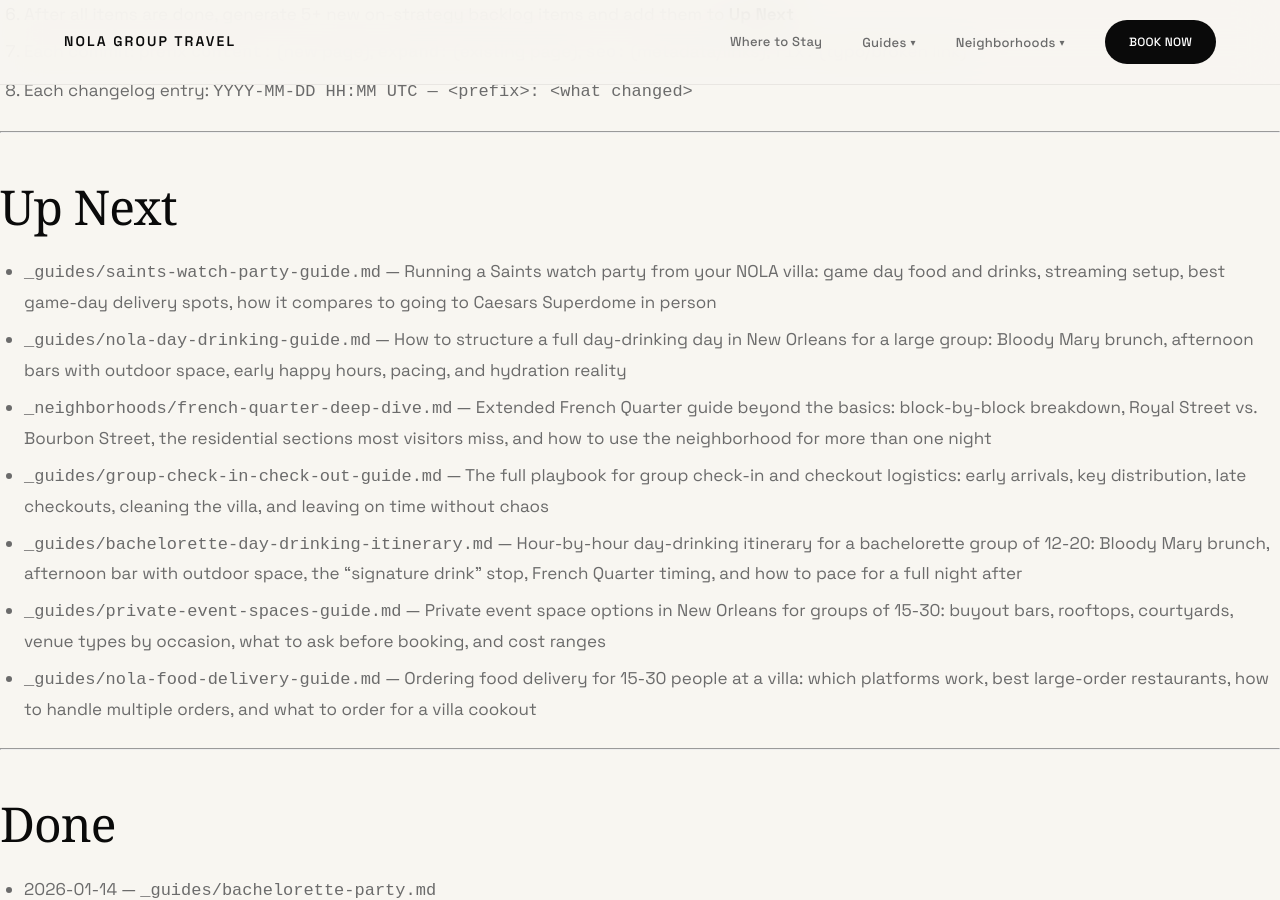
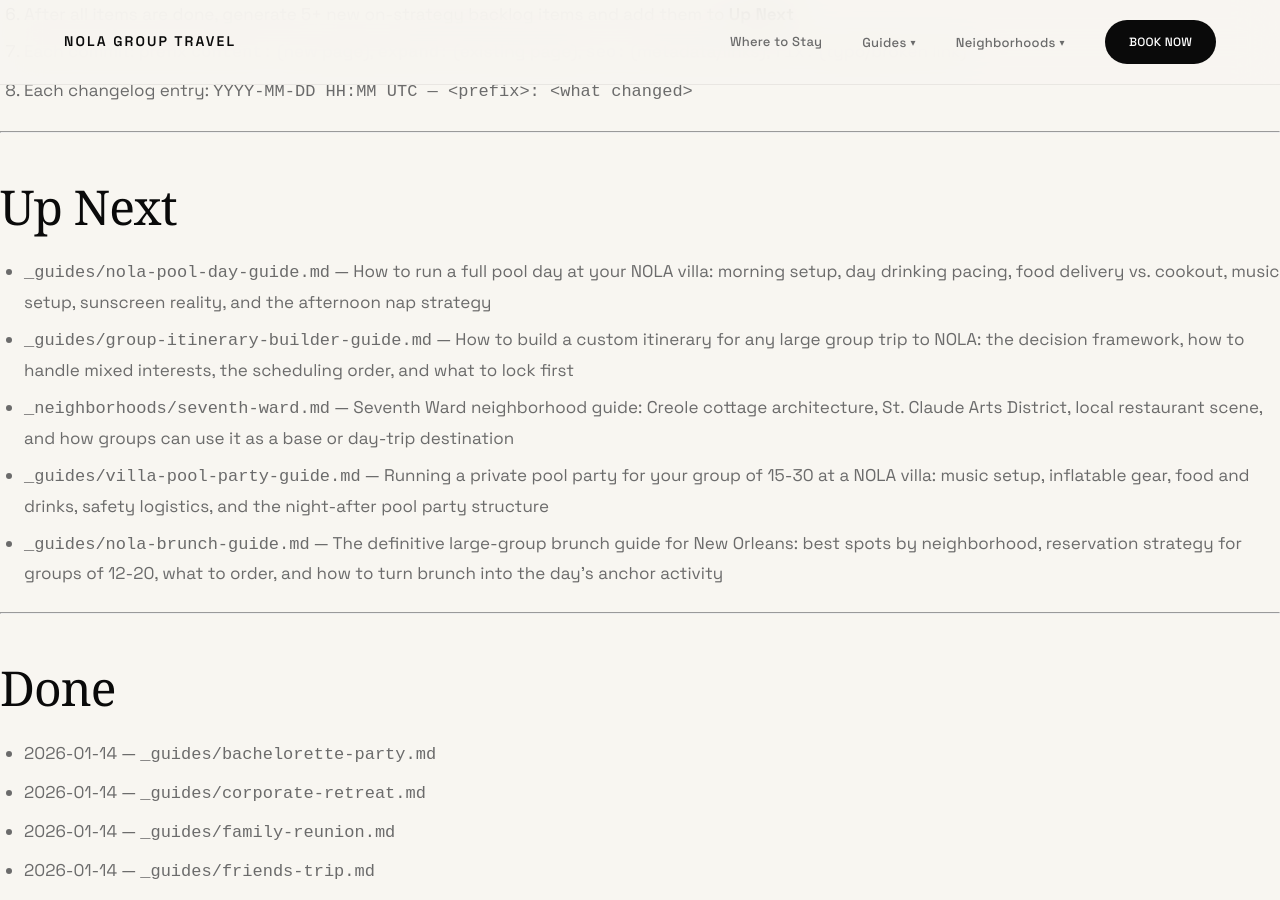
Before and after one commit to sjworth-dev/nola-group-travel, a Jekyll site: the page built from ROADMAP.md, in a window 1280 px wide and 900 px high, scrolled down 3353 px. Built offline with Jekyll 4.4.1, drawn with Linux system fonts in a browser that asks for light colours; some web fonts are replaced; our own code applies the rules of GitHub Pages for plain Markdown files; some of the changed text lies outside the part shown.

Commit message:
seo: update ROADMAP — move 7 guides to Done, add 5 new Up Next items, update changelog

```diff
--- a/ROADMAP.md
+++ b/ROADMAP.md
@@ -97,13 +97,11 @@ New guides go in `_guides/<slug>.md`. New neighborhood pages go in `_neighborhoo
 
 ## Up Next
 
-- `_guides/saints-watch-party-guide.md` — Running a Saints watch party from your NOLA villa: game day food and drinks, streaming setup, best game-day delivery spots, how it compares to going to Caesars Superdome in person
-- `_guides/nola-day-drinking-guide.md` — How to structure a full day-drinking day in New Orleans for a large group: Bloody Mary brunch, afternoon bars with outdoor space, early happy hours, pacing, and hydration reality
-- `_neighborhoods/french-quarter-deep-dive.md` — Extended French Quarter guide beyond the basics: block-by-block breakdown, Royal Street vs. Bourbon Street, the residential sections most visitors miss, and how to use the neighborhood for more than one night
-- `_guides/group-check-in-check-out-guide.md` — The full playbook for group check-in and checkout logistics: early arrivals, key distribution, late checkouts, cleaning the villa, and leaving on time without chaos
-- `_guides/bachelorette-day-drinking-itinerary.md` — Hour-by-hour day-drinking itinerary for a bachelorette group of 12-20: Bloody Mary brunch, afternoon bar with outdoor space, the "signature drink" stop, French Quarter timing, and how to pace for a full night after
-- `_guides/private-event-spaces-guide.md` — Private event space options in New Orleans for groups of 15-30: buyout bars, rooftops, courtyards, venue types by occasion, what to ask before booking, and cost ranges
-- `_guides/nola-food-delivery-guide.md` — Ordering food delivery for 15-30 people at a villa: which platforms work, best large-order restaurants, how to handle multiple orders, and what to order for a villa cookout
+- `_guides/nola-pool-day-guide.md` — How to run a full pool day at your NOLA villa: morning setup, day drinking pacing, food delivery vs. cookout, music setup, sunscreen reality, and the afternoon nap strategy
+- `_guides/group-itinerary-builder-guide.md` — How to build a custom itinerary for any large group trip to NOLA: the decision framework, how to handle mixed interests, the scheduling order, and what to lock first
+- `_neighborhoods/seventh-ward.md` — Seventh Ward neighborhood guide: Creole cottage architecture, St. Claude Arts District, local restaurant scene, and how groups can use it as a base or day-trip destination
+- `_guides/villa-pool-party-guide.md` — Running a private pool party for your group of 15-30 at a NOLA villa: music setup, inflatable gear, food and drinks, safety logistics, and the night-after pool party structure
+- `_guides/nola-brunch-guide.md` — The definitive large-group brunch guide for New Orleans: best spots by neighborhood, reservation strategy for groups of 12-20, what to order, and how to turn brunch into the day's anchor activity
 
 ---
 
@@ -214,6 +212,13 @@ New guides go in `_guides/<slug>.md`. New neighborhood pages go in `_neighborhoo
 - 2026-05-31 — `_neighborhoods/garden-district-deep-dive.md`
 - 2026-05-31 — `_guides/nola-cocktail-history-tour.md`
 - 2026-05-31 — `_guides/group-tipping-etiquette.md`
+- 2026-05-31 — `_guides/saints-watch-party-guide.md`
+- 2026-05-31 — `_guides/nola-day-drinking-guide.md`
+- 2026-05-31 — `_neighborhoods/french-quarter-deep-dive.md`
+- 2026-05-31 — `_guides/group-check-in-check-out-guide.md`
+- 2026-05-31 — `_guides/bachelorette-day-drinking-itinerary.md`
+- 2026-05-31 — `_guides/private-event-spaces-guide.md`
+- 2026-05-31 — `_guides/nola-food-delivery-guide.md`
 
 ---
 
@@ -313,3 +318,10 @@ New guides go in `_guides/<slug>.md`. New neighborhood pages go in `_neighborhoo
 2026-05-31 10:30 UTC — content: add _neighborhoods/garden-district-deep-dive.md — extended Garden District guide with mansion walk, Lafayette Cemetery, Commander's Palace, and Magazine Street by section
 2026-05-31 10:45 UTC — content: add _guides/nola-cocktail-history-tour.md — self-guided cocktail history tour covering Sazerac, Ramos Gin Fizz, Vieux Carré, Hurricane, and large-group logistics
 2026-05-31 11:00 UTC — content: add _guides/group-tipping-etiquette.md — auto-grat, bill splits, and service economics for groups of 15-30
+2026-05-31 11:05 UTC — content: add _guides/saints-watch-party-guide.md — villa watch party playbook vs. Caesars Superdome for groups of 15-30
+2026-05-31 11:10 UTC — content: add _guides/nola-day-drinking-guide.md — full day-drinking structure from Bloody Mary brunch to Frenchmen Street
+2026-05-31 11:15 UTC — content: add _neighborhoods/french-quarter-deep-dive.md — block-by-block FQ guide beyond Bourbon Street for groups
+2026-05-31 11:20 UTC — content: add _guides/group-check-in-check-out-guide.md — full check-in and checkout playbook for groups of 15-30
+2026-05-31 11:25 UTC — content: add _guides/bachelorette-day-drinking-itinerary.md — hour-by-hour bachelorette day-drinking itinerary for groups of 12-20
+2026-05-31 11:30 UTC — content: add _guides/private-event-spaces-guide.md — buyout bars, courtyards, rooftops, and private dining rooms for groups of 15-30
+2026-05-31 11:35 UTC — content: add _guides/nola-food-delivery-guide.md — delivery logistics, tray orders, cookout strategy for villa groups of 15-30
```
